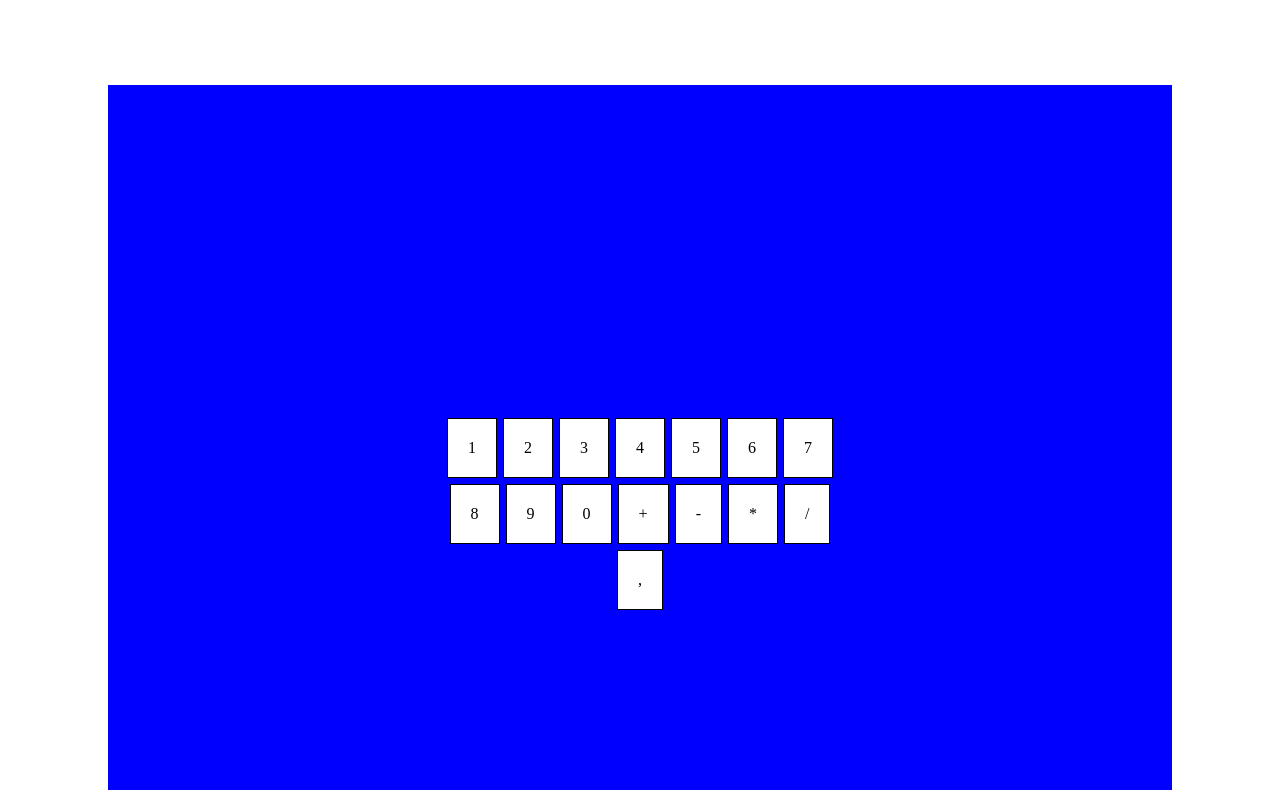
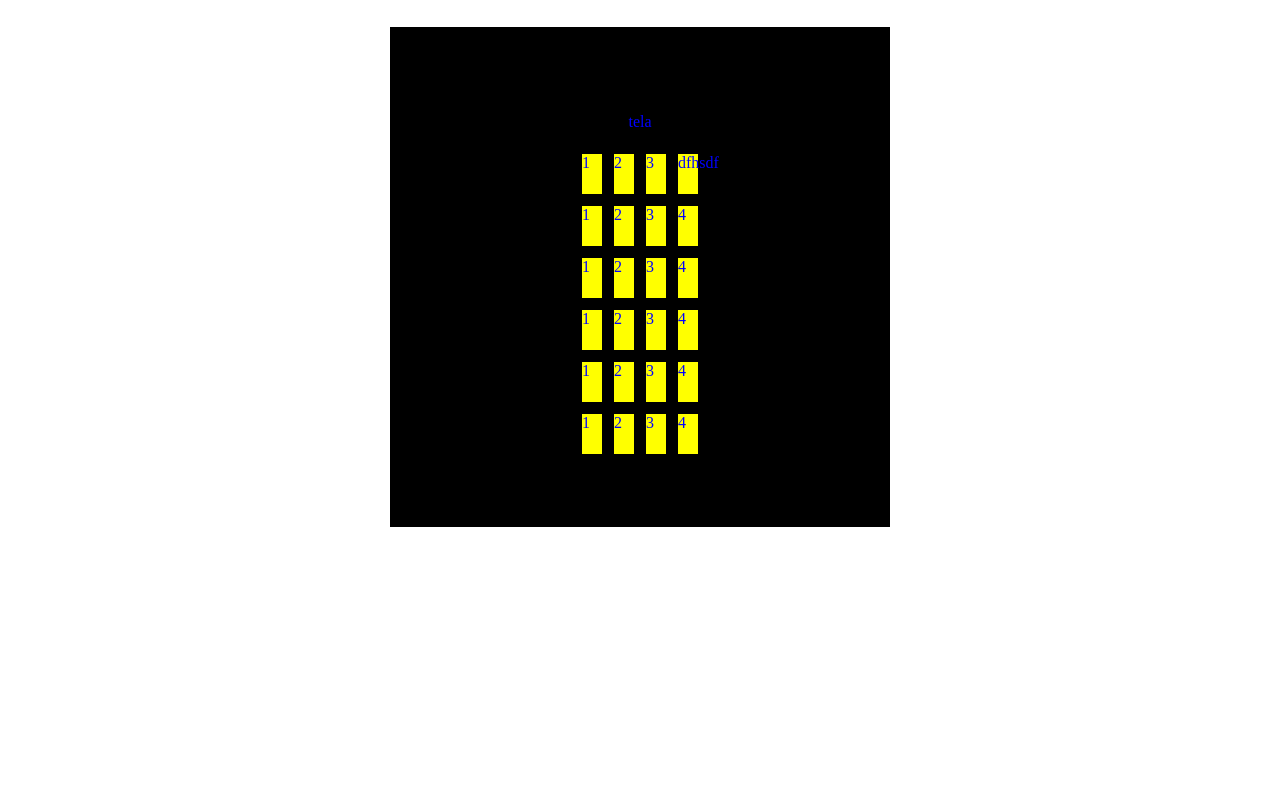
Before and after one commit to Jottapro/calculadora, a plain HTML site: page index.html in a window 1280 px wide. Shown: the part 73-863 px from the top of the page. After the commit the page ends 800 px from the top, so only its background shows below. Drawn offline with Linux system fonts and the light colour scheme.

Commit message:
calculadora 2.txt

```diff
--- a/index.html
+++ b/index.html
@@ -27,8 +27,100 @@
         <input type="button" class="=" value="=">
 -->
 <body>
+    <div class="quadrado-principal">
+        <div class="teste">tela</div>
+        <div class="teste">
+            <div class="button">
+                1
+            </div>
+            <div class="button">
+               2
+            </div>
+            <div class="button">
+               3
+            </div>
+            <div class="button">
+                dfhsdf
+            </div>
+        </div>
+        <div class="teste">
+            <div class="button">
+                1
+            </div>
+            <div class="button">
+               2
+            </div>
+            <div class="button">
+               3
+            </div>
+            <div class="button">
+                4
+            </div>
+        </div>
+        <div class="teste">
+            <div class="button">
+                1
+            </div>
+            <div class="button">
+               2
+            </div>
+            <div class="button">
+               3
+            </div>
+            <div class="button">
+                4
+            </div>
+        </div>
+        <div class="teste">
+            <div class="button">
+                1
+            </div>
+            <div class="button">
+               2
+            </div>
+            <div class="button">
+               3
+            </div>
+            <div class="button">
+                4
+            </div>
+        </div>
+        <div class="teste">
+            <div class="button">
+                1
+            </div>
+            <div class="button">
+               2
+            </div>
+            <div class="button">
+               3
+            </div>
+            <div class="button">
+                4
+            </div>
+        </div>
+        <div class="teste">  <div class="button">
+            1
+        </div>
+        <div class="button">
+           2
+        </div>
+        <div class="button">
+           3
+        </div>
+        <div class="button">
+            4
+        </div></div>
+    </div>
+</body>
+</html>
+
+
+
+
+<!--
     <h1>calculadora</h1>
-    <div class="flex-container">
+     <div class="flex-container">
     <div>1</div>
     <div>2</div>
     <div>3</div>
@@ -45,5 +137,4 @@
     <div>/</div>
     <div>,</div>
     </div>
-</body>
-</html>
+   -->
--- a/style.css
+++ b/style.css
@@ -1,24 +1,36 @@
-.flex-container{
-    background-color: blue;
-    display: flex;
-    flex-direction: row;
-    justify-content: center;
-    flex-wrap: wrap;
-
-    margin: 100px;
-    padding: 330px;
-
+body{
+   display: flex;
+   justify-content: center;
+   margin-top: 100px;
 
 
 
 }
-.flex-container div{
-    background-color: white;
-    border: 1px solid black;
-    margin: 3px;
-    padding: 20px;
 
+.quadrado-principal{
 
-
+    background-color: black;
+    color: blue;
+    width: 500px;
+    height: 500px;
+    display: flex;
+    flex-direction: column;
+    justify-content: center;
+    align-items: center;
 
 }
+.teste{
+
+    width: 450px;
+    height: 50px;
+    margin-top: 2px;
+    display: flex;
+    justify-content: center;
+    align-items: center;
+}
+.button{
+    background-color: yellow;
+    width: 20px;
+    height: 40px;
+    margin: 6px;
+}
```
